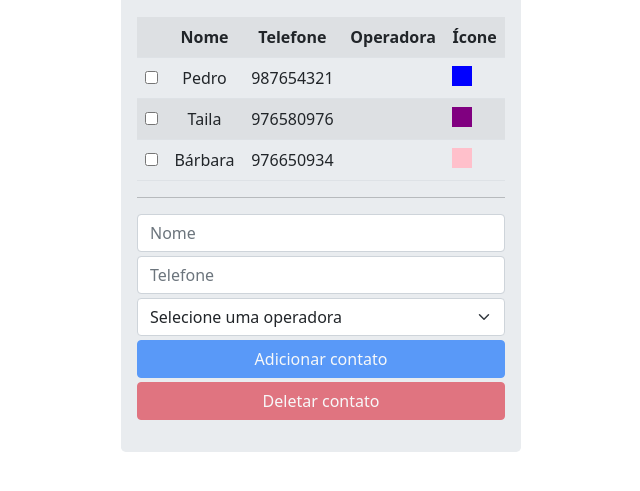
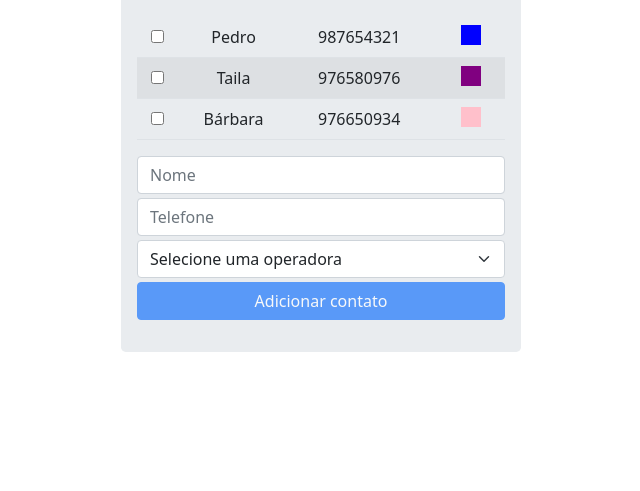
Before and after one commit to robertabononi/angularJS-rb, a plain HTML site: page index.html in a window 1280 px wide. Shown: the part 89-580 px from the top of the page, without its empty margins (319-959 px from the left). Drawn offline with nearby package versions, Linux system fonts and the light colour scheme.

Commit message:
feat: use ngShow to hide delete button

```diff
--- a/index.html
+++ b/index.html
@@ -16,7 +16,7 @@
             <h3>{{ app }}</h3>
 
             <table clasS="table table-striped">
-                <tr>
+                <tr ng-show="contatos.length < 0">
                     <th></th>
                     <th>Nome</th>
                     <th>Telefone</th>
@@ -33,8 +33,6 @@
                 </tr>
             </table>
 
-            <hr>
-
             <input class="form-control mb-1" type="text" ng-model="contato.nome" placeholder="Nome">
             <input class="form-control mb-1" type="text" ng-model="contato.telefone" placeholder="Telefone">
             <select class="form-select" ng-model="contato.operadora" ng-options="operadora.nome group by operadora.categoria for operadora in operadoras">
@@ -42,7 +40,8 @@
             </select>
             <div class="d-grid">
                 <button class="btn btn-primary btn-block mt-1" ng-click="addContato(contato)" ng-disabled="!contato.nome || !contato.telefone">Adicionar contato</button>
-                <button class="btn btn-danger mt-1" ng-click="apagarContato(contatos)" ng-disabled="!isContatoSelecionado(contatos)">Deletar contato</button>
+                <button class="btn btn-danger mt-1" ng-click="apagarContato(contatos)" ng-show="isContatoSelecionado(contatos)">Deletar contato</button>
+                <!--ngShow e ngHide trabalham apenas na visibilidade do elemento. Não aparecem mas seguem existindo. Já o ngIf interage com a DOM, removendo e adicionando o elemento em questão.-->
             </div>
 
         </div>
```
